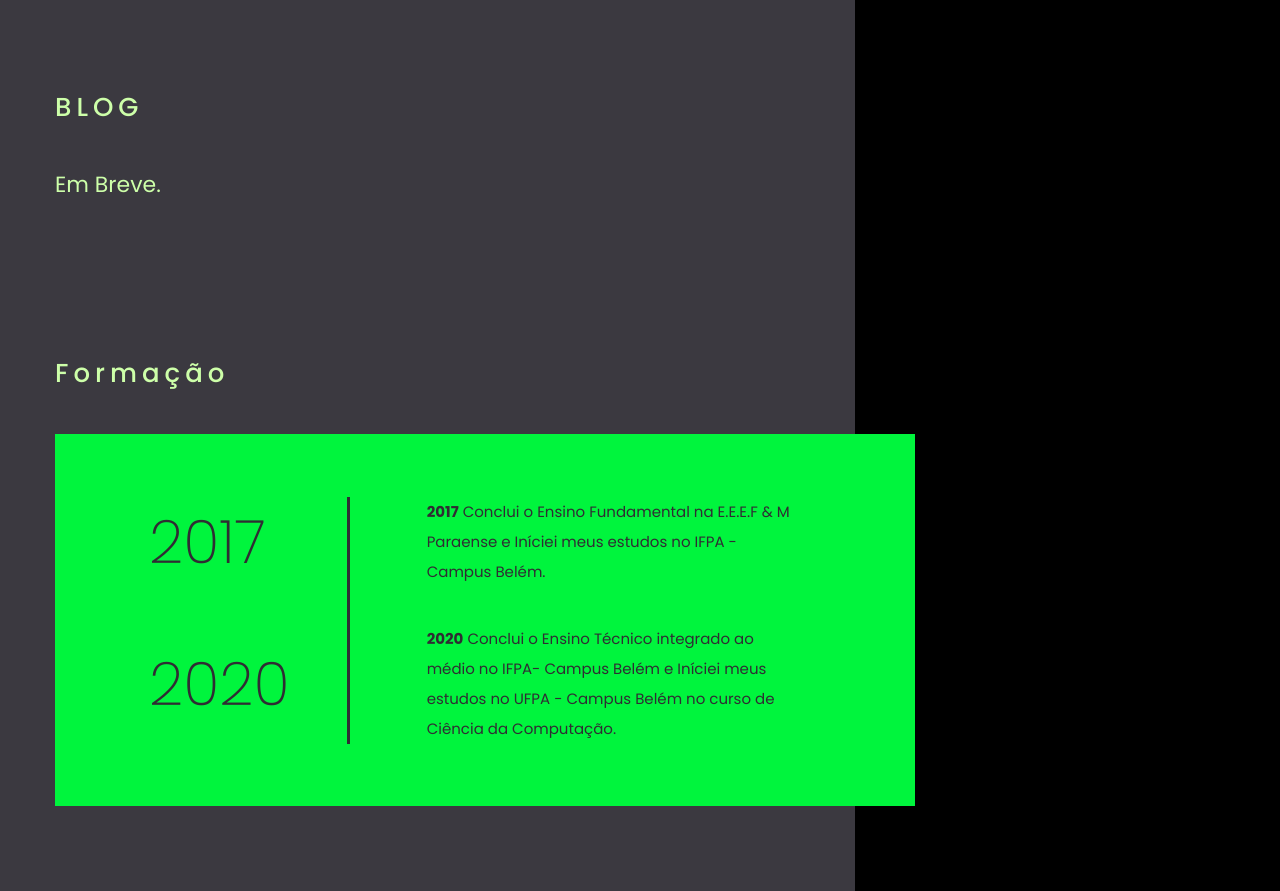
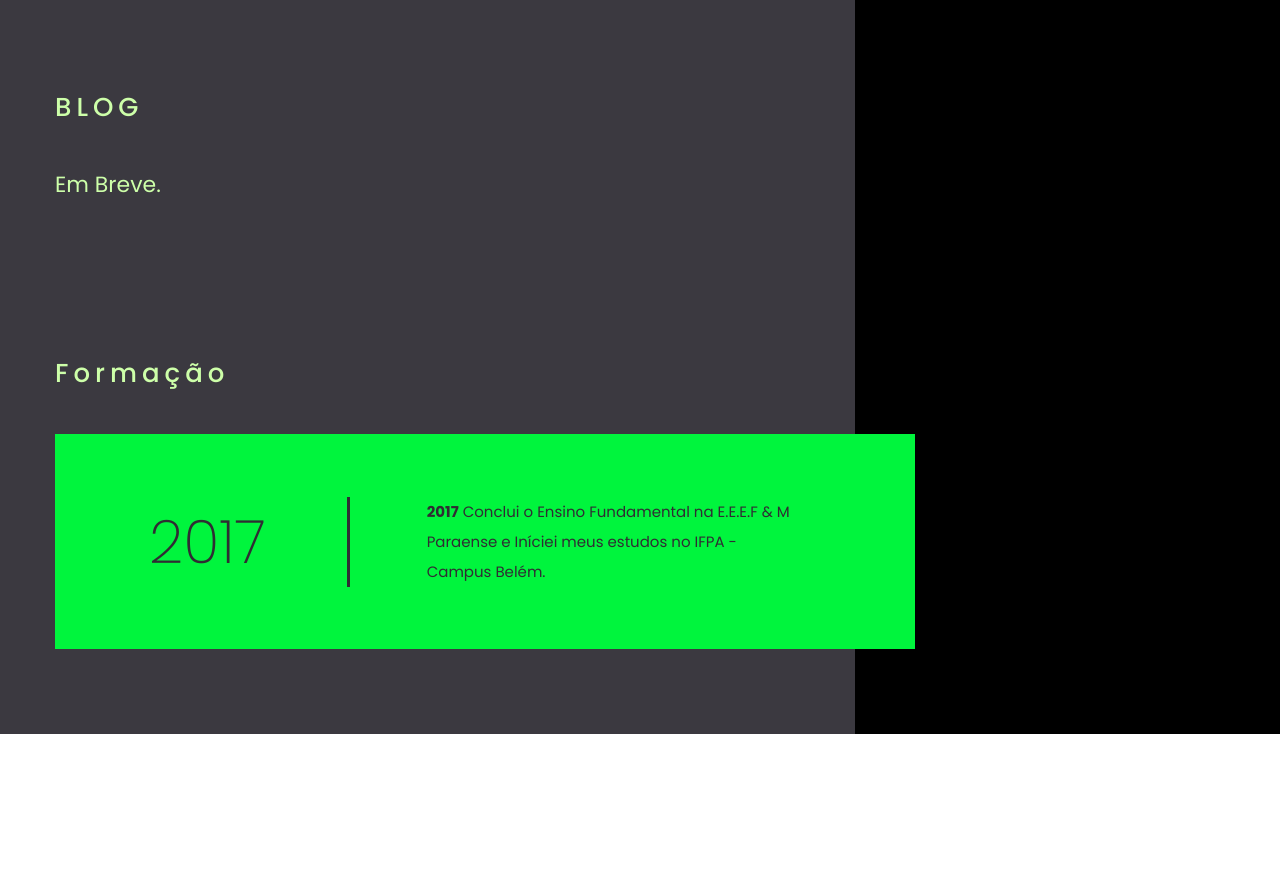
Before and after one commit to SystemWhoami/systemwhoami.github.io, a plain HTML site: page index.html in a window 1280 px wide. Shown: the part 2422-3313 px from the top of the page. After the commit the page ends 3156 px from the top, so only its background shows below. Drawn offline with Linux system fonts and the light colour scheme.

Commit message:
Update index.html

```diff
--- a/index.html
+++ b/index.html
@@ -158,12 +158,6 @@ tecnologias educacionais
               <strong>2017</strong> Conclui o Ensino Fundamental na E.E.E.F & M Paraense e Iníciei meus estudos no IFPA - Campus Belém.
             </p>
           </li>
-          <li>
-            <span class="date">2020</span>
-            <p>
-              <strong>2020</strong> Conclui o Ensino Técnico integrado ao médio no IFPA- Campus Belém e Iníciei meus estudos no UFPA - Campus Belém no curso de Ciência da Computação.
-            </p>
-          </li>
         </ul>
       </section>
       <!-- =============== FIM DO SKILLS =============== -->
```
